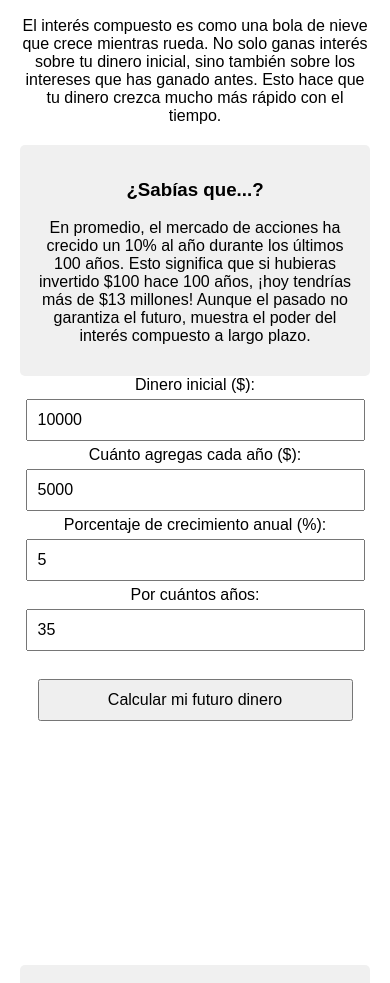
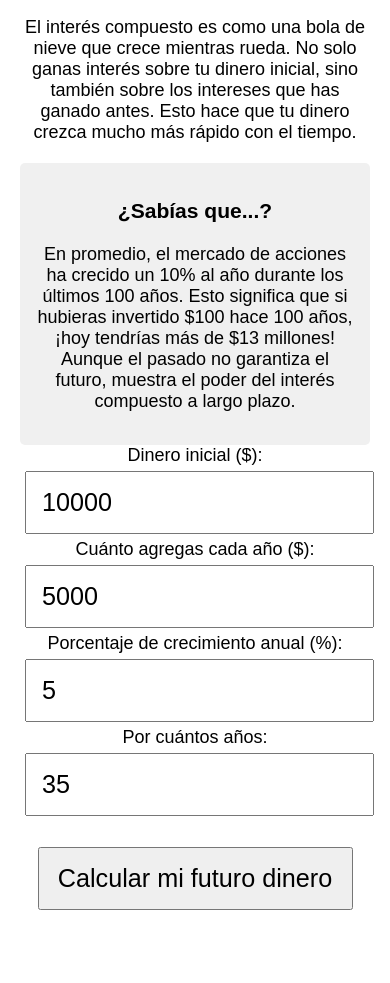
Before and after one commit to lacapsulafinanciera/calculadorainterescompuesto, a plain HTML site: page index.html in a window 390 px wide. Shown: the part 117-1100 px from the top of the page. Drawn offline with nearby package versions, Linux system fonts and the light colour scheme.

Commit message:
Update index.html

```diff
--- a/index.html
+++ b/index.html
@@ -1,26 +1,77 @@
 <!DOCTYPE html>
-  <html>
+<html lang="es">
 <head>
+    <meta charset="UTF-8">
+    <meta name="viewport" content="width=device-width, initial-scale=1.0">
     <title>Calculadora de Interés Compuesto</title>
     <script src="https://cdn.jsdelivr.net/npm/chart.js"></script>
     <style>
-      body { font-family: Arial, sans-serif; text-align: center; margin: 20px; }
-      .container { max-width: 900px; margin: auto; text-align: center; }
-      .flex-container { display: flex; flex-wrap: wrap; justify-content: space-between; align-items: flex-start; }
-      .input-section, .output-section { width: 100%; }
-      input, button { margin: 5px; padding: 10px; width: 90%; font-size: 16px; }
-      .cifra { font-size: 28px; color: #007BFF; font-weight: bold; }
-      #resultado { font-size: 20px; font-weight: bold; margin-top: 20px; }
-      canvas { margin-top: 20px; width: 100%; max-height: 400px; }
-      .info-box { background-color: #f0f0f0; padding: 15px; border-radius: 5px; margin-top: 20px; }
-      @media (min-width: 768px) {
-        .input-section, .output-section { width: 48%; }
+        body {
+            font-family: Arial, sans-serif;
+            text-align: center;
+            margin: 20px;
+            font-size: 18px;
+        }
+        .container {
+            max-width: 900px;
+            margin: auto;
+            text-align: center;
+        }
+        .flex-container {
+            display: flex;
+            flex-wrap: wrap;
+            justify-content: space-between;
+            align-items: flex-start;
+        }
+        .input-section, .output-section {
+            width: 100%;
+        }
+        input, button {
+            margin: 5px;
+            padding: 15px;
+            width: 90%;
+            font-size: 1.2em;
+        }
+        .cifra {
+            font-size: 1.8em;
+            color: #007BFF;
+            font-weight: bold;
+        }
+        #resultado {
+            font-size: 1.2em;
+            font-weight: bold;
+            margin-top: 20px;
+        }
+        canvas {
+            margin-top: 20px;
+            width: 100%;
+            max-height: 400px;
+        }
+        .info-box {
+            background-color: #f0f0f0;
+            padding: 15px;
+            border-radius: 5px;
+            margin-top: 20px;
         }
         h2 {
-          font-size: 36px;
+            font-size: 2em;
             color: #007BFF;
             text-shadow: 1px 1px 2px rgba(0, 0, 0, 0.3);
             margin-bottom: 20px;
+        }
+        @media (min-width: 768px) {
+            .input-section, .output-section {
+                width: 48%;
+            }
+        }
+        @media (max-width: 768px) {
+            .flex-container {
+                flex-direction: column;
+            }
+            input, button {
+                font-size: 1.4em;
+                padding: 15px;
+            }
         }
     </style>
 </head>
```
Lines whose indentation alone changed are shown as unchanged.
